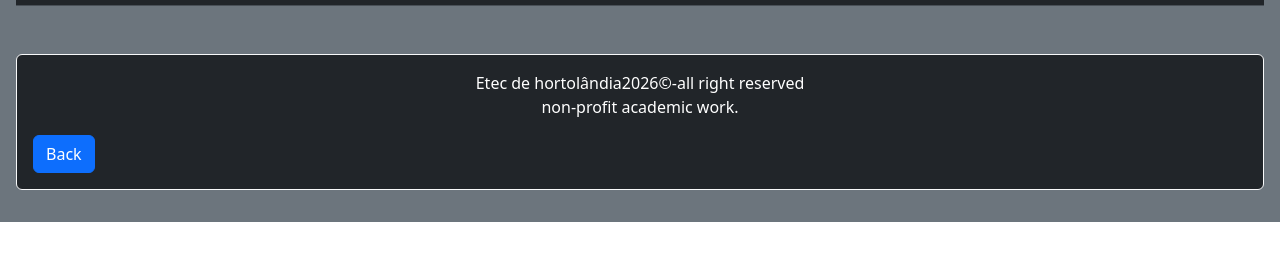
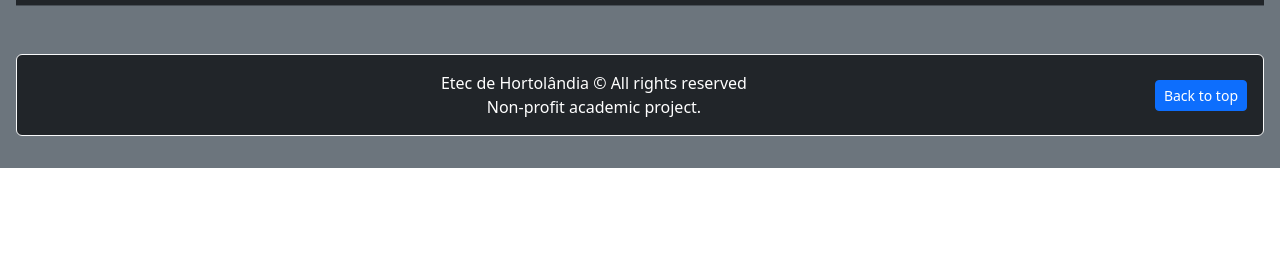
Before and after one commit to pedroferrari10/robotica, a plain HTML site: page credits.html in a window 1280 px wide. Shown: the part 68-328 px from the top of the page. Drawn offline with nearby package versions, Linux system fonts and the light colour scheme.

Commit message:
Refactor credits.html layout and styles
Updated the footer content and adjusted button styles.

```diff
--- a/credits.html
+++ b/credits.html
@@ -52,10 +52,12 @@
 
 		<br>
 		<div class="card text-bg-dark border-light mb-3">
-		  <div class="card-body">
-			<p class="card-text" align="center">Etec de hortolândia2026&copy-all right reserved<br>non-profit academic work.</p>
-			<a href="#" class="btn btn-primary" align="right">Back</a>
-		  </div>
+			<div class="card-body d-flex justify-content-between align-items-center">
+				<p class="card-text m-0 text-center flex-grow-1">
+					Etec de Hortolândia &copy; All rights reserved<br>Non-profit academic project.
+				</p>
+				<a href="#" class="btn btn-primary btn-sm">Back to top</a>
+			</div>
 		</div>
 	</div>
     <script src="https://cdn.jsdelivr.net/npm/bootstrap@5.3.8/dist/js/bootstrap.bundle.min.js" integrity="sha384-FKyoEForCGlyvwx9Hj09JcYn3nv7wiPVlz7YYwJrWVcXK/BmnVDxM+D2scQbITxI" crossorigin="anonymous"></script>
```
